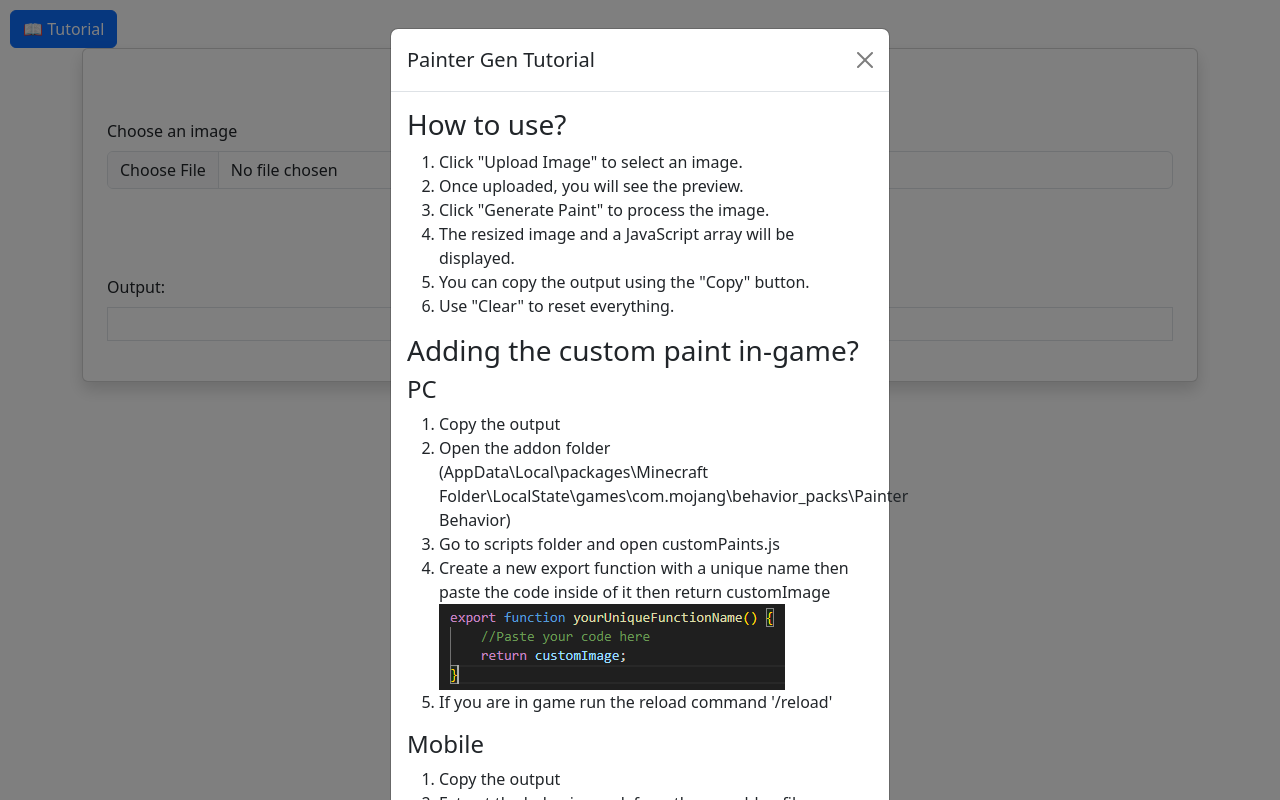
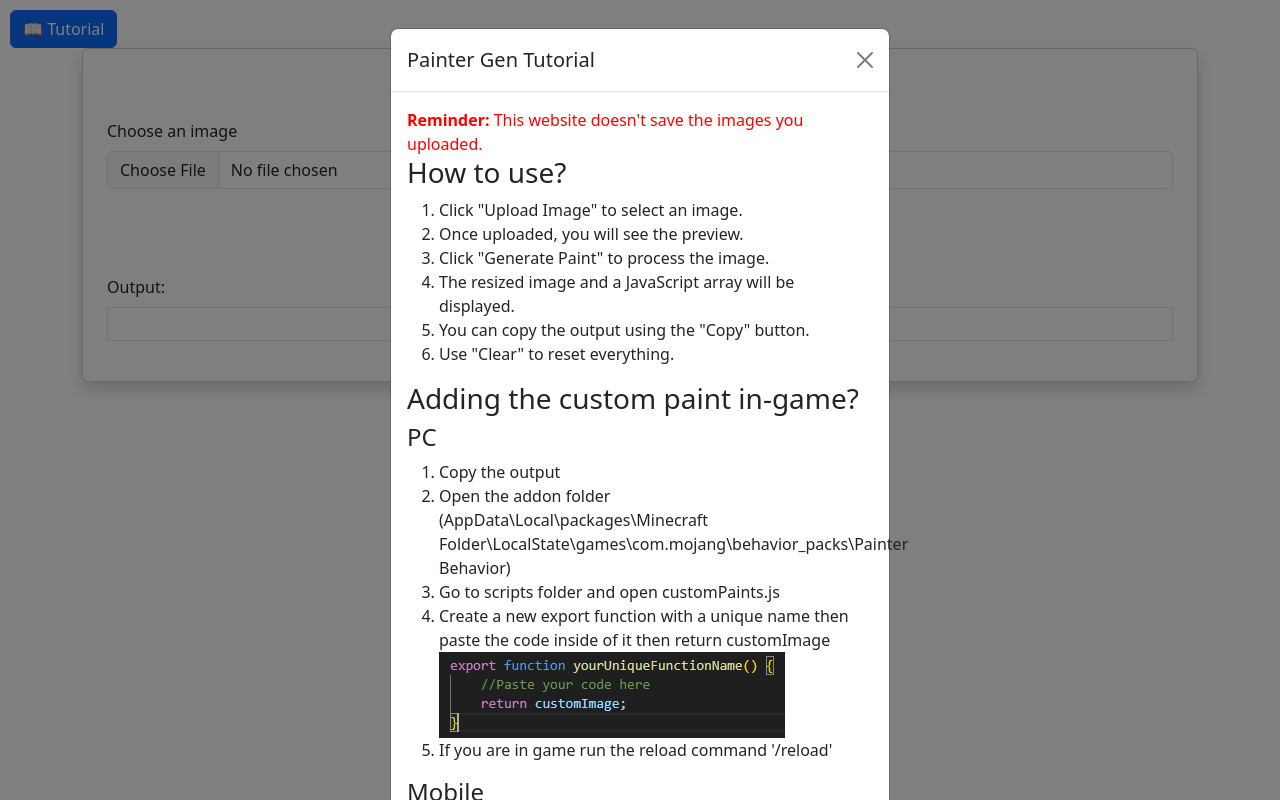
Before and after one commit to amon28/painter_gen_web, a plain HTML site: page index.html in a window 1280 px wide. Both pictures are taken after a click on the button "📖 Tutorial". Drawn offline with nearby package versions, Linux system fonts and the light colour scheme.

Commit message:
Update index.html

```diff
--- a/index.html
+++ b/index.html
@@ -79,6 +79,7 @@
                 <button type="button" class="btn-close" data-bs-dismiss="modal" aria-label="Close"></button>
             </div>
             <div class="modal-body">
+                <span style="color: red;"><strong>Reminder: </strong>This website doesn't save the images you uploaded.</span>
                 <h3>How to use?</h3>
                 <ol>
                     <li>Click "Upload Image" to select an image.</li>
```
